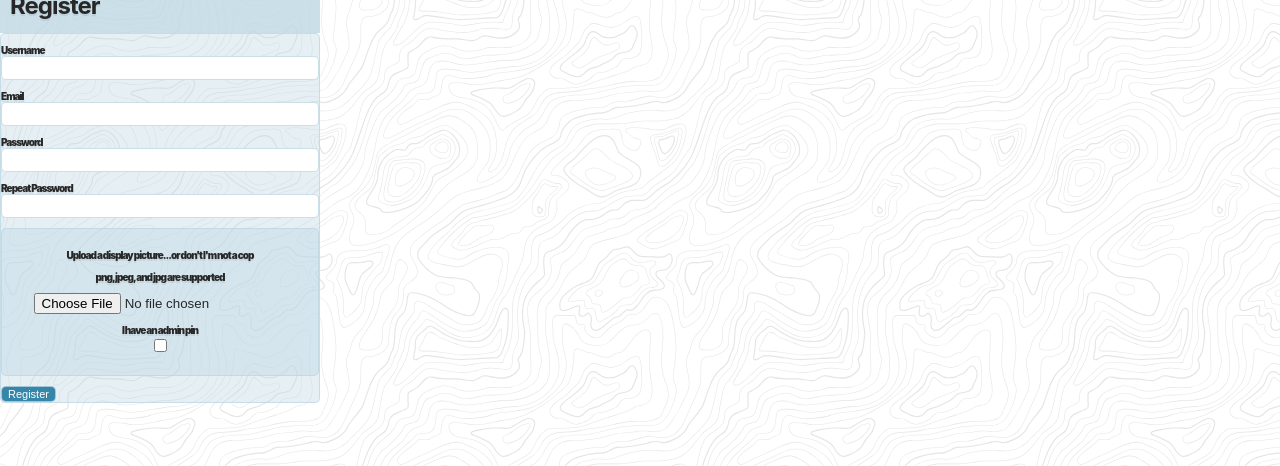
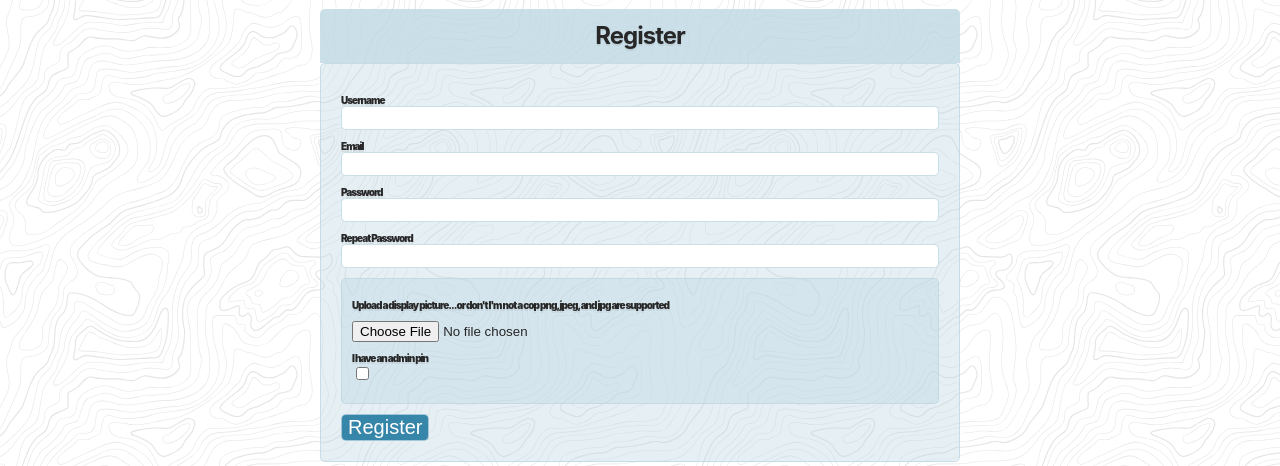
Before and after one commit to e-spatula/CITS3403-Project, a Flask app: page /register in a window 1280 px wide; the page is wider, and only the part inside the window is pictured. Shown: the part 334-800 px from the top of that part. Run offline with Flask 2, Linux system fonts and the light colour scheme; some libraries are stand-ins or nearby versions.

Commit message:
login and register form improvemenra

```diff
--- a/app/static/style/forms.css
+++ b/app/static/style/forms.css
@@ -11,11 +11,19 @@
     margin: 0 auto;
   }
 
+  .form {
+    display: grid;
+    grid-template-columns: 1fr;
+    grid-template-rows: 0.8fr;
+    justify-items: center;
+    align-items: center;
+  }
 
-    @media (min-width: 980px) {
+    @media (min-width: 700px) {
       .container {
         grid-template-columns: repeat(2, minmax(150px, 30%));
-        width: 25%;
+        width: 50%;
+        margin-top: 30px;
       }
       h1,
       .login {
@@ -56,12 +64,14 @@
     padding: 10px;
     font-size: 24px;
     line-height: 1.4;
+    text-align: center;
   }
 
   .login, .textarea {
     background-color: rgba(191, 216, 227, .4);
     border: 1px solid rgba(191, 216, 227, .8);
     border-radius: 5px;
+    padding: 20px;
     /* padding: 10px; */
     /* margin-bottom: 10px; */
   }
@@ -76,7 +86,6 @@
     border-radius: 5px;
     padding: 10px;
     margin-bottom: 10px;
-    text-align: center;
   }
   .login > div {
     padding: 5px 0;
@@ -87,7 +96,7 @@
     border-radius: 5px;
     color: #fff;
     background-color: rgb(54, 134, 169);
-    font-size: 110%;
+    font-size: 200%;
   }
 
   input[type="text"],
@@ -98,7 +107,3 @@
     font-size: 110%;
     width: 100%;
   }
-
-  .actions a {
-    font-size: 80%;
-  }
--- a/app/templates/base.html
+++ b/app/templates/base.html
@@ -22,10 +22,10 @@
             <div class="logo">
                 <a href="{{ url_for('index') }}" class ="navLinks"><img src="{{url_for('static', filename = 'images/icon.png')}}" id = "logo" alt="Company icon, a heart with a tick box inside it"/></a>
             </div>
-            <div class="about">
+            <div class="home">
                 <a href="{{ url_for('index') }}" class="navLinks"> Home </a>
             </div>
-            <div class="join">
+            <div class="about">
                 <a href=".about.html" class="navLinks">About </a>
             </div>
             <div class="join">
--- a/app/templates/login.html
+++ b/app/templates/login.html
@@ -2,6 +2,7 @@
 
     {% block content %}
     <script src="{{url_for('static', filename = 'scripts/login.js')}}"></script>
+    <div class="form">
     <div class="container">
         <h1>Sign In</h1>
         <form action = "" method = "post" novalidate>
@@ -28,7 +29,7 @@
             <br>
             <br>
             <div class="actions">
-                {{ form.submit() }}
+                {{form.submit}}
             </div>
         </div>
         </form>
@@ -37,4 +38,5 @@
             <p><a href = "{{url_for('reset_password_request')}}" class="navLinks">Reset Password</a></p>
         </div>
     </div>
+</div>
     {% endblock %}
--- a/app/templates/register.html
+++ b/app/templates/register.html
@@ -1,6 +1,7 @@
 {% extends "base.html" %}
 {% block content %}
     <script src="{{url_for('static', filename = 'scripts/register.js')}}"></script>
+    <div class="form">
     <div class="container">
     <h1>Register</h1>
     <div class="login">
@@ -42,8 +43,8 @@
         </p>
         <div class="account">
         <p>
-            {{form.display_picture.label}} <br>
-            <p>png, jpeg, and jpg are supported</p>
+            <p>{{form.display_picture.label}}
+            png, jpeg, and jpg are supported</p>
             {{form.display_picture}}
         </p>
         <p>
@@ -57,4 +58,5 @@
     </div>
     </form>
 </div>
+</div>
 {% endblock %}
```
